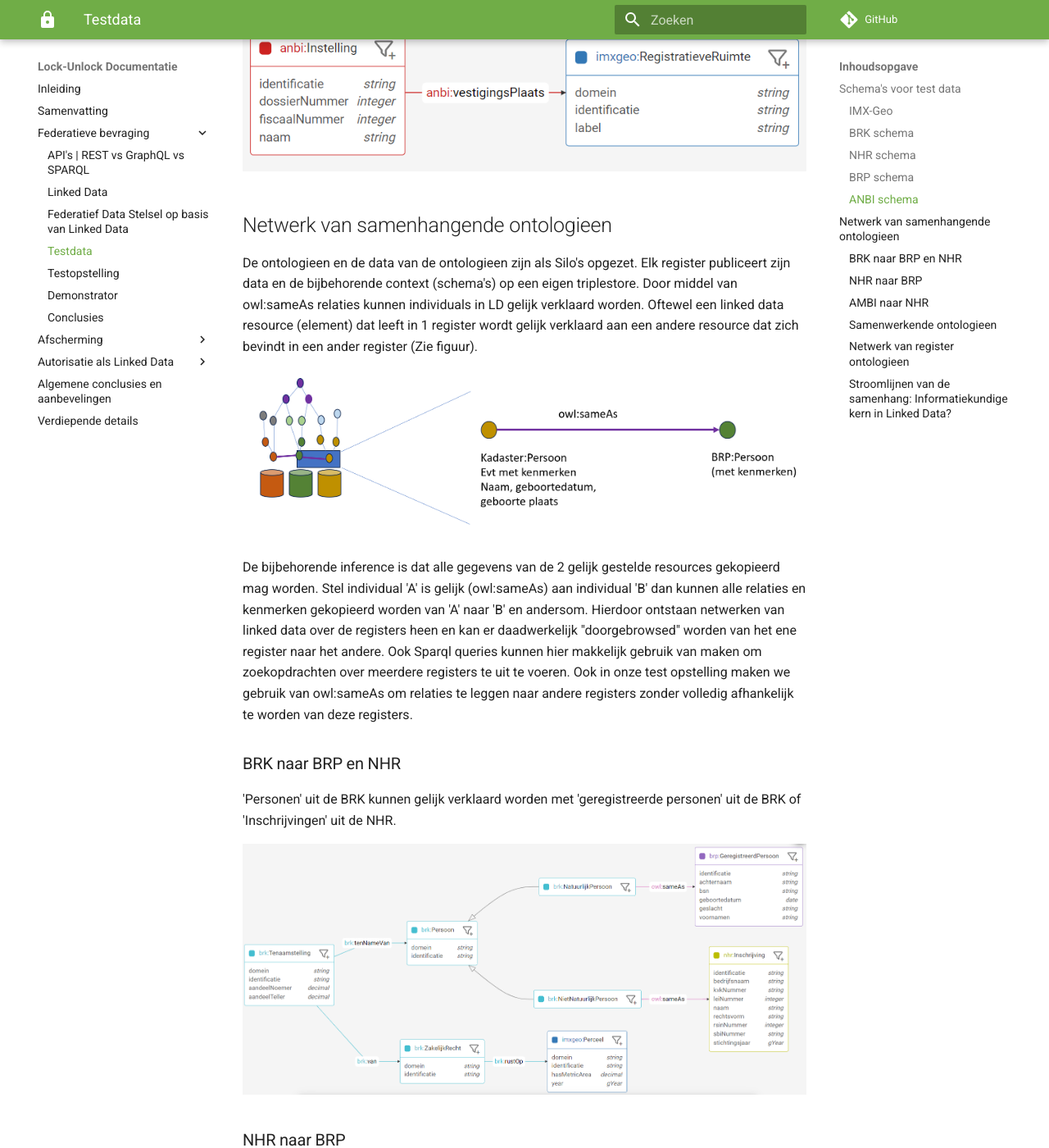
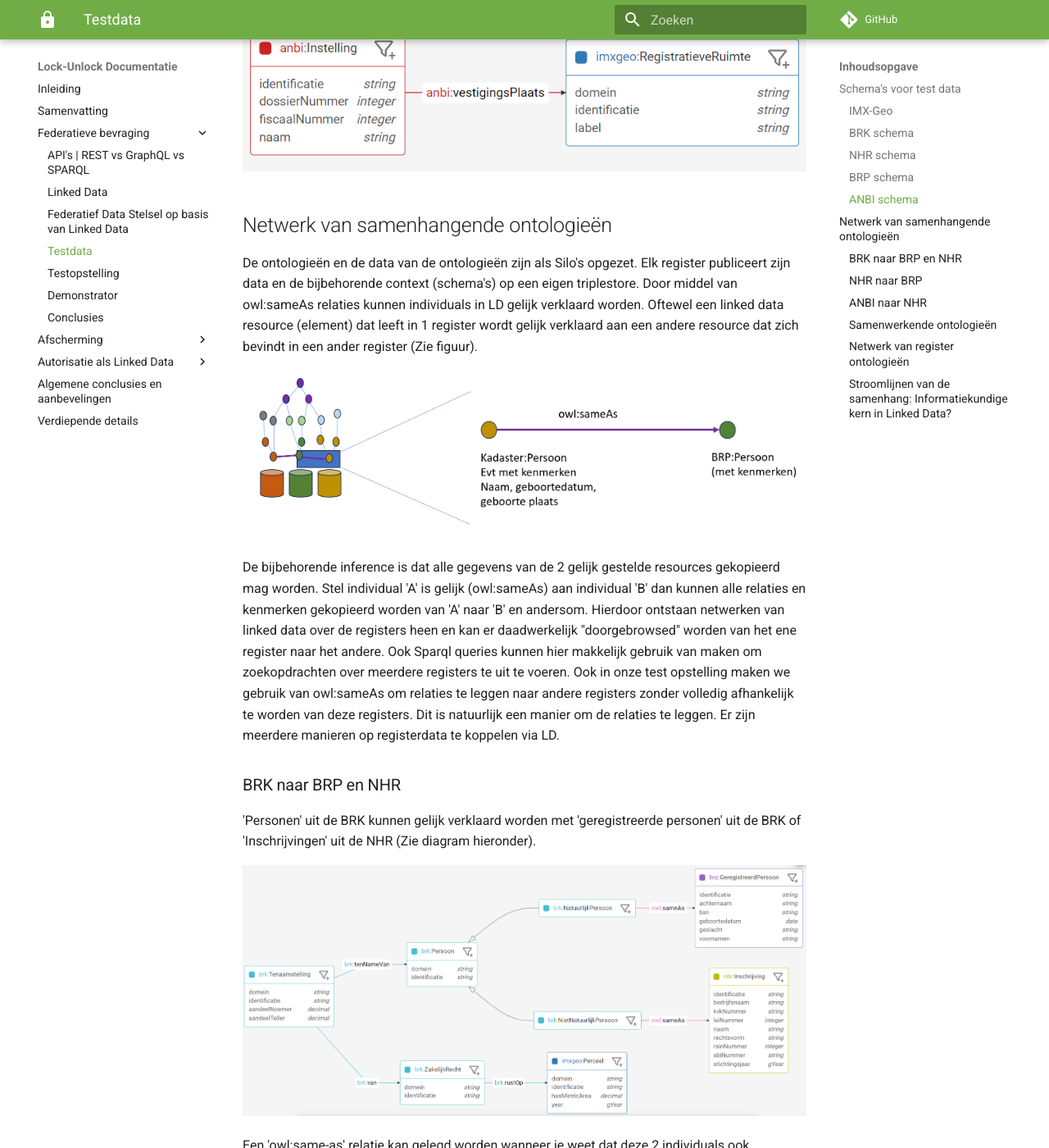
Before and after one commit to kadaster-labs/lock-unlock-docs, an MkDocs documentation site: the page built from docs/federatieve-bevraging/testdata.md, in a window 1280 px wide and 1400 px high, scrolled down 2844 px. Shown: the whole window at 82% size. Built offline with MkDocs 1.6.1 and Material for MkDocs 9.7.7, drawn with Linux system fonts in a browser that asks for light colours; emoji names are drawn with the system emoji font; comment, search, counter and statistics services are not loaded; some of the changed text lies outside the part shown.

Commit message:
extra info over hoe een same-as relatie gelegd kan worden

```diff
--- a/docs/federatieve-bevraging/testdata.md
+++ b/docs/federatieve-bevraging/testdata.md
@@ -40,34 +40,41 @@
 ![linked registers](images/schema-anbi.png)
 
 
-## Netwerk van samenhangende ontologieen
-De ontologieen en de data van de ontologieen zijn als Silo's opgezet. Elk register publiceert zijn data en de bijbehorende context (schema's) op een eigen triplestore.  Door middel van owl:sameAs relaties kunnen individuals in LD gelijk verklaard worden. Oftewel een linked data resource (element) dat leeft in 1 register wordt gelijk verklaard aan een andere resource dat zich bevindt in een ander register (Zie figuur).
+## Netwerk van samenhangende ontologieën
+De ontologieën en de data van de ontologieën zijn als Silo's opgezet. Elk register publiceert zijn data en de bijbehorende context (schema's) op een eigen triplestore.  Door middel van owl:sameAs relaties kunnen individuals in LD gelijk verklaard worden. Oftewel een linked data resource (element) dat leeft in 1 register wordt gelijk verklaard aan een andere resource dat zich bevindt in een ander register (Zie figuur).
 
 ![linked registers](images/relatiesV1.png)
 
 
  De bijbehorende inference is dat alle gegevens van de 2 gelijk gestelde resources gekopieerd mag worden. Stel individual 'A' is gelijk (owl:sameAs) aan individual 'B' dan kunnen alle relaties en kenmerken gekopieerd worden van 'A' naar 'B' en andersom.
 Hierdoor ontstaan netwerken van linked data over de registers heen en kan er daadwerkelijk "doorgebrowsed" worden van het ene register naar het andere. Ook Sparql queries kunnen hier makkelijk gebruik van maken om zoekopdrachten over meerdere registers te uit te voeren.
-Ook in onze test opstelling maken we gebruik van owl:sameAs om relaties te leggen naar andere registers zonder volledig afhankelijk te worden van deze registers.
+Ook in onze test opstelling maken we gebruik van owl:sameAs om relaties te leggen naar andere registers zonder volledig afhankelijk te worden van deze registers. Dit is natuurlijk een manier om de relaties te leggen. Er zijn meerdere manieren op registerdata te koppelen via LD.
 
 
 ### BRK naar BRP en NHR
-'Personen' uit de BRK kunnen gelijk verklaard worden met 'geregistreerde personen' uit de BRK of 'Inschrijvingen' uit de NHR.
+'Personen' uit de BRK kunnen gelijk verklaard worden met 'geregistreerde personen' uit de BRK of 'Inschrijvingen' uit de NHR (Zie diagram hieronder).
 
 ![linked registers](images/schema-brk.png)
 
+Een 'owl:same-as' relatie kan gelegd worden wanneer je weet dat deze 2 individuals ook daadwerkelijk gelijk zijn (refereert naar dezelfde persoon in de werkelijkheid). Vanuit Kadaster zal er waarschijnlijk akte informatie gebruikt worden zoals voornamen, achternaam, geboortedatum, geboortestad, etc om de juiste persoon in de BRP te vinden. De eigen adminstratie (BRK:Persoon) wordt dan gelijk verklaard met de gevonden BRP:(GeregistreerdPersoon). Ook voor relaties met de NHR werkt dit ongeveer hetzelfde. Akte informatie zal gebruikt worden om de juiste Inschrijving te vinden in de NHR om vervolgens weer de owl:sameAs relatie te leggen.
+
+
 ### NHR naar BRP
+Net zoals de BRK linkt naar personen in de BRP kan ook de NHR direct verbonden worden met BRP (Geregistreerde)Personen (zie diagram hieronder).
 
 ![linked registers](images/schema-nhr-brp.png)
 
-### AMBI naar NHR
+### ANBI naar NHR
+De Anbi dataset kan direct gekoppeld worden aan NHR Inschrijvingen (Zie Diagram hieronder)
 
 ![linked registers](images/schema-nhr-anbi.png)
 
 
-### Samenwerkende ontologieen
-### Netwerk van register ontologieen
-Door de 'owl:same-as' relatie (en bijbehorende inferentie) ontstaat er een netwerk van samenhangede schema's. Dit kan natuurlijk als 1 schema gepresenteerd worden.
+### Samenwerkende ontologieën
+### Netwerk van register ontologieën
+Door de 'owl:same-as' relatie (en bijbehorende inferentie) ontstaat er een netwerk van samenhangende schema's. Dit kan natuurlijk als 1 schema gepresenteerd worden.
+
+
 
 Hieronder een screenshot van de visualisatie direct uit de data van de schema's. Deze visualisatie is ook live te bekijken via [deze link](https://data.labs.kadaster.nl/lock-unlock/informatie-model/schema)
 
```
Also changed, not shown: other parts of docs/federatieve-bevraging/testdata.md (+1 -1 lines).
